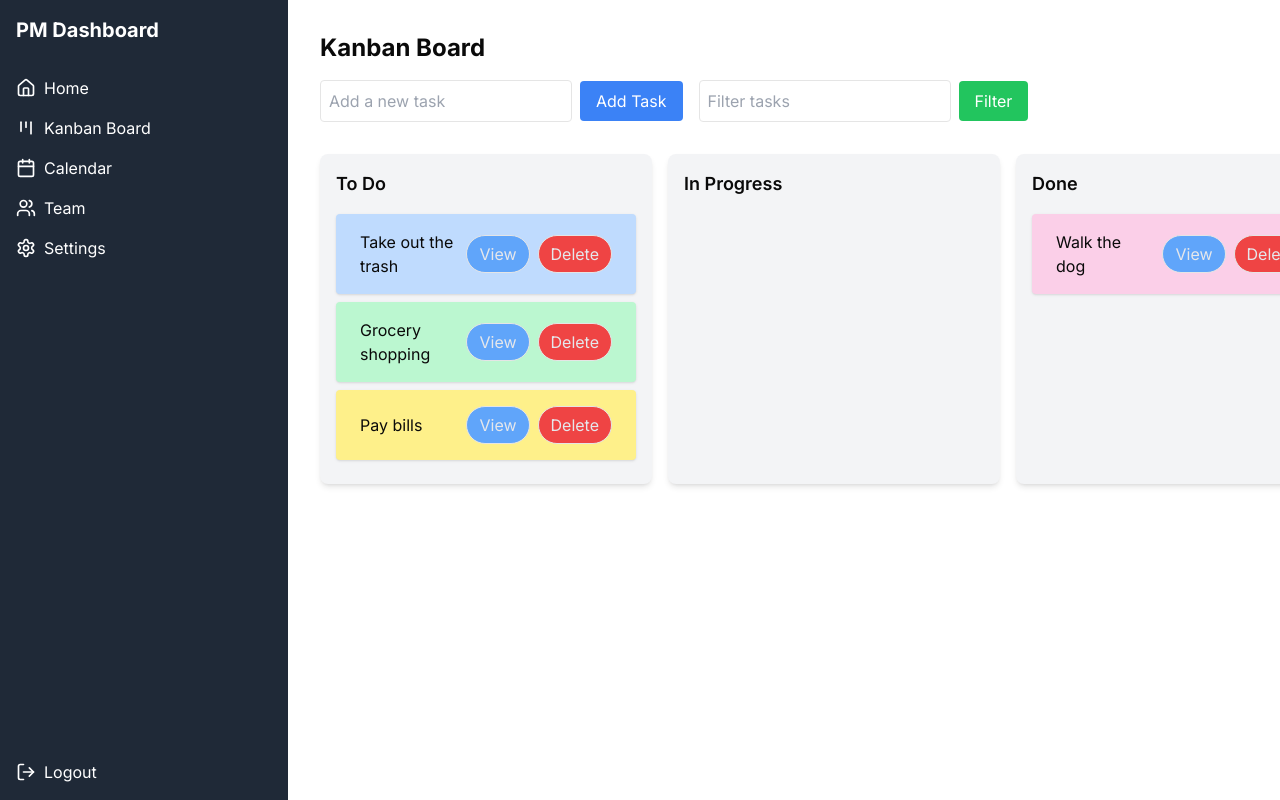
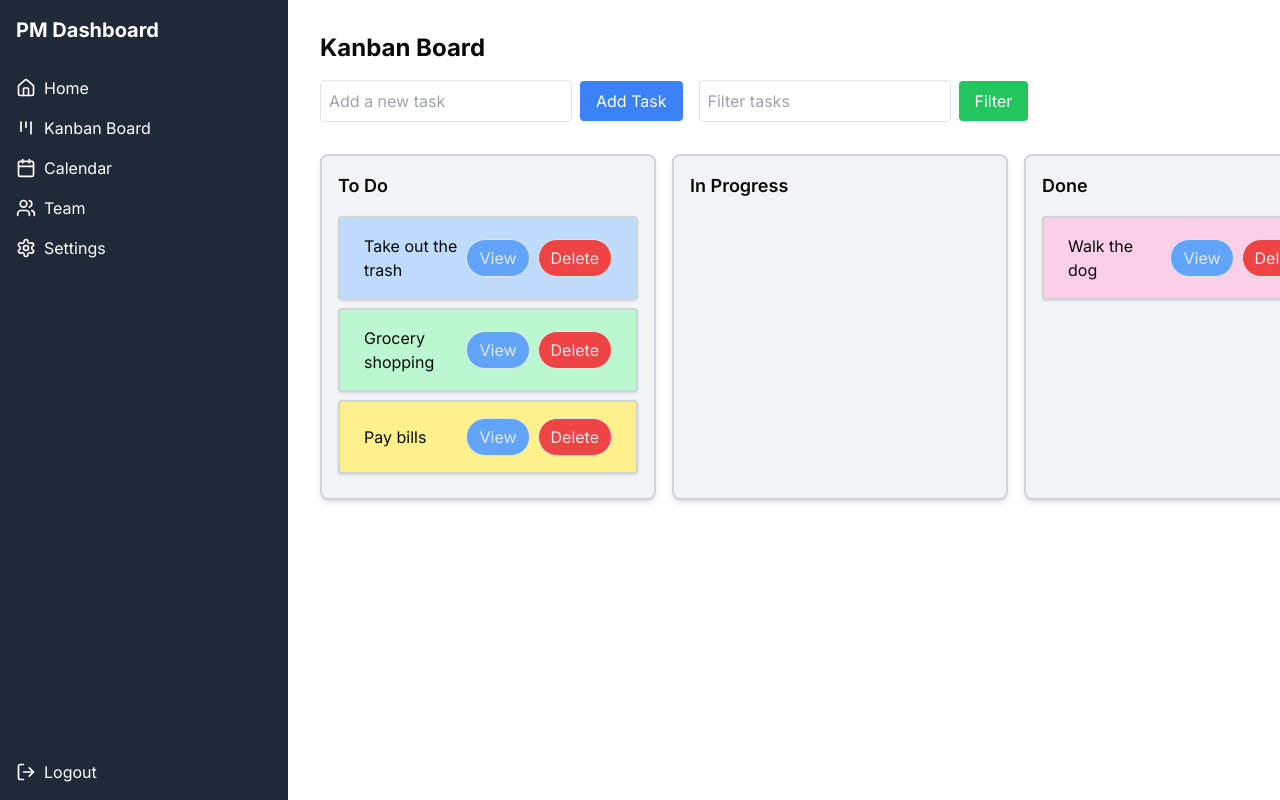
Before and after one commit to MarcoDava/ConUHacks, a Next.js app in the folder frontend/: page /kanban in a window 1280 px wide. Built offline with nearby package versions, Linux system fonts and the light colour scheme.

Commit message:
Update styling

```diff
--- a/frontend/components/Column.jsx
+++ b/frontend/components/Column.jsx
@@ -3,7 +3,7 @@ import Task from "./Task"
 
 export default function Column({ column, tasks, updateTask, deleteTask }) {
   return (
-    (<div className="bg-gray-100 p-4 rounded-lg shadow-md w-100">
+    (<div className="bg-gray-100 p-4 rounded-lg shadow-md w-100 border-2 border-gray-300">
       <h2 className="text-lg font-semibold mb-4">{column.title}</h2>
       <Droppable droppableId={column.id}>
         {(provided) => (
--- a/frontend/components/Task.jsx
+++ b/frontend/components/Task.jsx
@@ -25,7 +25,7 @@ export default function Task({ task, index, updateTask, deleteTask }) {
             ref={provided.innerRef}
             {...provided.draggableProps}
             {...provided.dragHandleProps}
-            className={`${task.color} p-4 px-6 mb-2 rounded shadow`}
+            className={`${task.color} p-4 px-6 mb-2 rounded shadow border-2 border-gray-300`}
           >
             <div className="flex justify-between items-center">
               <span className="mr-2">{task.content}</span>
--- a/frontend/components/TaskModal.jsx
+++ b/frontend/components/TaskModal.jsx
@@ -38,8 +38,8 @@ export default function TaskModal({ task, isOpen, onClose, updateTask }) {
 
 return (
     <div className={`fixed inset-0 bg-gray-100 bg-opacity-50 flex justify-center items-center transition-opacity duration-300 ${isOpen ? 'opacity-100' : 'opacity-0'}`}>
-        <div className={`p-6 rounded-xl shadow-lg w-3/4 ${color} transform transition-transform duration-300 ${isOpen ? 'scale-100 translate-y-0' : 'scale-95 translate-y-4'}`}>
-        <   div className="flex space-x-2">
+        <div className={`p-6 rounded-xl shadow-lg w-3/4 ${color} transform transition-transform duration-300 ${isOpen ? 'scale-100 translate-y-0' : 'scale-95 translate-y-4'} border-2 border-gray-500`}>
+            <div className="flex space-x-2">
                 {colors.map((c) => (
                     <button
                         key={c}
```
